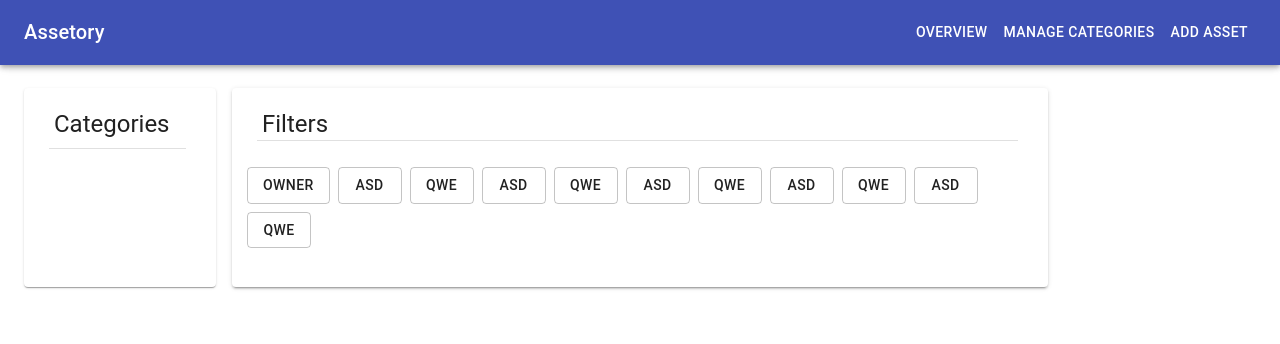
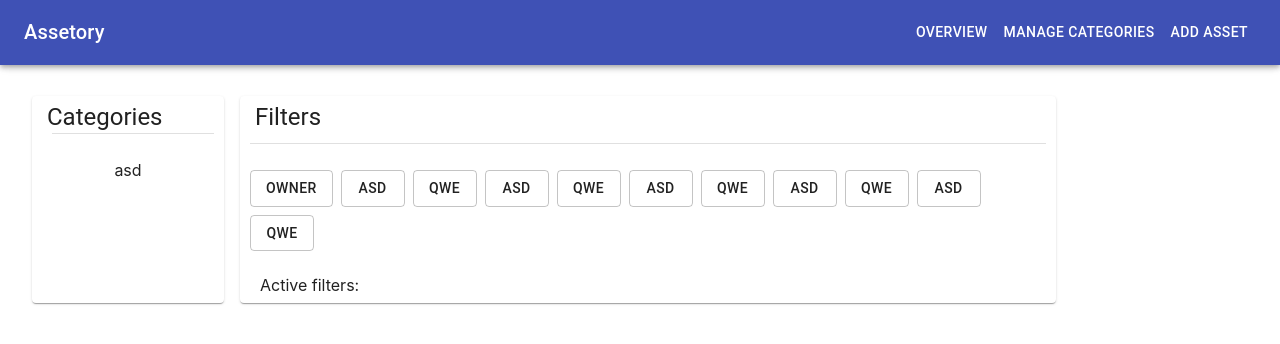
Before and after one commit to lukkulig/Assetory-React, a React (Create React App) app: page /overview in a window 1280 px wide. Shown: the top 344 px of the page. Built offline with nearby package versions, Linux system fonts and the light colour scheme; no server answers.

Commit message:
Changed filters structure

```diff
--- a/src/Components/ActiveFilters.js
+++ b/src/Components/ActiveFilters.js
@@ -1,21 +1,44 @@
 import React from "react";
 import * as PropTypes from "prop-types";
 import {withStyles} from "@material-ui/core";
+import Grid from "@material-ui/core/Grid";
+import Button from "@material-ui/core/Button";
 
 const styles = ({
     root: {
         flexGrow: 1,
         width: '100%',
     },
+    grid:{
+        float: "left",
+        marginLeft: 10,
+        marginRight: 10,
+    },
 });
 
 class ActiveFilters extends React.Component {
     render() {
-        const {classes} = this.props;
+        const {classes, filters} = this.props;
+
+        const filtersList = [];
+
+        console.log("asd: "+filters);
+        filters.forEach((val, i) => {
+            filtersList.push(
+                <Button className={classes.filterButton}
+                        variant="outlined"
+                        filters={filters}
+                        onClick={this.handleClickOpen}
+                        key={i}>
+                    {val+":"+i}
+                </Button>);
+        });
+
         return (
             <div className={classes.root}>
-                <div className={classes.content}>
-                </div>
+                <Grid className={classes.grid} container item xs={12} justify="flex-start">
+                    Active filters: {filtersList}
+                </Grid>
             </div>
         );
     }
@@ -23,6 +46,7 @@ class ActiveFilters extends React.Component {
 
 ActiveFilters.propTypes = {
     classes: PropTypes.object.isRequired,
+    filters: PropTypes.array.isRequired,
 };
 
 export default withStyles(styles)(ActiveFilters)
--- a/src/Components/CategoriesTree.js
+++ b/src/Components/CategoriesTree.js
@@ -7,9 +7,8 @@ import Divider from "@material-ui/core/Divider";
 
 const styles = ({
     root: {
+        width: "100%",
         float: "left",
-        padding: 15,
-        paddingRight: 30,
     },
     title: {
         float: "left",
@@ -24,7 +23,13 @@ const styles = ({
         marginLeft: 10,
         marginBottom: 10,
     },
-
+    grid:{
+        float: "left",
+    },
+    gridItem:{
+        marginLeft: 10,
+        marginRight: 10,
+    }
 });
 
 class CategoriesTree extends React.Component {
@@ -33,17 +38,17 @@ class CategoriesTree extends React.Component {
         return (
             <div className={classes.root}>
                 <div className={classes.header}>
-                    <Typography variant="h5" component="h2" className={classes.title}>
+                    <Typography className={classes.title} variant="h5" component="h2" >
                         Categories
                     </Typography>
                 </div>
-                <Grid container spacing={2}>
-                    <Grid item xs={12}>
+                <Grid className={classes.grid} container spacing={2} justify="flex-start" alignItems="flex-start">
+                    <Grid className={classes.gridItem} item xs={12}>
                         <Divider className={classes.divider}/>
                     </Grid>
-                    <Grid item xs={12}>
+                    <Grid className={classes.gridItem} item xs={12}>
                         <div>
-
+                            asd
                         </div>
                     </Grid>
                 </Grid>
@@ -55,6 +60,8 @@ class CategoriesTree extends React.Component {
 
 CategoriesTree.propTypes = {
     classes: PropTypes.object.isRequired,
+    categories: PropTypes.array.isRequired,
+    selectedCategoryId: PropTypes.string.isRequired,
 };
 
 export default withStyles(styles)(CategoriesTree)
--- a/src/Components/Filters.js
+++ b/src/Components/Filters.js
@@ -9,9 +9,8 @@ import SetFilterDialog from "./SetFilterDialog";
 
 const styles = ({
     root: {
+        width: "100%",
         float: "left",
-        padding: 15,
-        paddingRight: 30,
     },
     title: {
         float: "left",
@@ -23,11 +22,15 @@ const styles = ({
         width: "100%",
     },
     divider: {
-        marginLeft: 10,
+        marginTop: 10,
         marginBottom: 10,
     },
     grid:{
         float: "left",
+    },
+    gridItem:{
+        marginLeft: 10,
+        marginRight: 10,
     },
     activeFilters: {},
 });
@@ -44,12 +47,23 @@ class Filters extends React.Component {
         this.setState({filters: this.props.filters})
     }
 
+    componentDidUpdate(prevProps, prevState, snapshot){
+        console.log(true);
+    }
+
     handleFiltersChange = () => {
-        console.log("Filters:");
-        this.state.filters.map((value)=>
-            console.log(value.attribute+": "+value.values));
-        this.props.parentUpdateCallback(this.state.filters);
+       //this.setState({filters: this.state.filters});
+        console.log("Filters filters:");
+        console.log(this.state.filters);
+        console.log(this.hasFilters());
+        this.forceUpdate();
+        this.props.overviewCallback();
+
     };
+
+    // hasFilters(){
+    //     return this.state.filters.length || null
+    // }
 
     // handleFiltersDeleteChange = (filters) => {
     //     let array = [...this.state.filters];
@@ -63,15 +77,14 @@ class Filters extends React.Component {
 
     render() {
         const {classes, category, filters} = this.props;
-        const buttonListElements = [];
+        const setFiltersList = [];
 
-        // eslint-disable-next-line array-callback-return
-        category.attributes.map((val, i) => {
-            buttonListElements.push(
+        category.attributes.forEach((val, i) => {
+            setFiltersList.push(
                 <SetFilterDialog
                     attribute={val}
                     filters={filters}
-                    parentUpdateCallback={this.handleFiltersChange}
+                    filtersCallback={this.handleFiltersChange}
                     key={i}
                 />);
         });
@@ -79,23 +92,26 @@ class Filters extends React.Component {
         return (
             <div className={classes.root}>
                 <div className={classes.header}>
-                    <Typography variant="h5" component="h2" className={classes.title}>
+                    <Typography className={classes.title} variant="h5" component="h2">
                         Filters
                     </Typography>
                 </div>
                 <Grid className={classes.grid} container spacing={2} justify="flex-start" alignItems="flex-start">
-                    <Grid item xs={12}>
+                    <Grid className={classes.gridItem} item xs={12}>
                         <Divider className={classes.divider}/>
                     </Grid>
-                    <Grid container item xs={12} justify="flex-start">
-                        {buttonListElements}
+                    <Grid className={classes.gridItem} container item xs={12} justify="flex-start">
+                        {setFiltersList}
                     </Grid>
-                    <Grid item xs={12}>
+                    {//this.hasFilters() &&
+                    <Grid className={classes.gridItem} item xs={12}>
+                        {console.log("elo")}
                         <ActiveFilters
-                            filters={this.state.filters}
+                            filters={filters}
                             //parentUpdateCallback={this.handleFiltersDeleteChange}
                         />
                     </Grid>
+                    }
                 </Grid>
 
             </div>
@@ -107,7 +123,7 @@ Filters.propTypes = {
     classes: PropTypes.object.isRequired,
     category: PropTypes.object.isRequired,
     filters: PropTypes.array.isRequired,
-    parentUpdateCallback: PropTypes.func,
+    overviewCallback: PropTypes.func,
 };
 
 export default withStyles(styles)(Filters)
--- a/src/Components/Overview.js
+++ b/src/Components/Overview.js
@@ -29,7 +29,7 @@ class Overview extends React.Component {
     }
 
     componentDidMount() {
-        this.fetchAndSetGreetings();
+        //this.fetchAndSetGreetings();
     }
 
     componentDidUpdate(prevProps, prevState, snapshot) {
@@ -40,9 +40,8 @@ class Overview extends React.Component {
     }
 
     handleFiltersChange = () => {
-        console.log("Filters:");
-        this.state.filters.map((value)=>
-            console.log(value.attribute+": "+value.values));
+        console.log("Filters overview:");
+        console.log(this.state.filters);
     };
 
     render() {
@@ -54,20 +53,18 @@ class Overview extends React.Component {
                         <Grid item xs={2}>
                             <Paper className={classes.categoriesTreeSection}>
                                 <CategoriesTree
-                                    categories={this.state.categories.map(c => ({
-                                        ...c
-                                    }))}
+                                    categories={this.state.categories}
                                     //categoryChangeCallback={this.handleCategoryChange}
                                     selectedCategoryId={this.state.categoryId}
                                 />
                             </Paper>
                         </Grid>
                         <Grid item xs={8}>
-                            <Paper className={classes.filtersSection} elevation={2}>
+                            <Paper className={classes.filtersSection}>
                                 <Filters
                                     category={this.getActiveCategory()}
                                     filters={this.state.filters}
-                                    parentUpdateCallback={this.handleFiltersChange}
+                                    overviewCallback={this.handleFiltersChange}
                                 />
                             </Paper>
                         </Grid>
--- a/src/Components/Overview.styles.js
+++ b/src/Components/Overview.styles.js
@@ -8,19 +8,17 @@ const styles = theme => ({
         textAlign: 'center',
         padding: theme.spacing(3),
     },
-    sectionTitle: {
-        float: "left",
-        paddingRight: 25,
-    },
     categoriesTreeSection: {
         float: 'left',
         height: "100%",
         width: "100%",
+        margin: theme.spacing(1)
     },
     filtersSection: {
         float: 'center',
         height: "100%",
         width: "100%",
+        margin: theme.spacing(1)
     },
 });
 
--- a/src/Components/SetFilterDialog.js
+++ b/src/Components/SetFilterDialog.js
@@ -44,12 +44,16 @@ class SetFilterDialog extends React.Component {
     };
 
     setFilters = () => {
-        this.setState({filters: this.state.filters.push({"attribute": this.props.attribute, "values": this.state.value})});
+        this.handleClose();
+        let temp = this.state.filters;
+
+        if(temp[this.props.attribute] === undefined)
+            temp[this.props.attribute] = [];
+        temp[this.props.attribute].push(this.state.value);
+        this.setState({filters: temp});
         console.log("Filters dialog:");
-        this.state.filters.map((value)=>
-            console.log(value.attribute+": "+value.value));
-        this.props.parentUpdateCallback(this.state.filters);
-        this.handleClose();
+        console.log(this.state.filters);
+        this.props.filtersCallback();
     };
 
     handleChange = name => event => {
@@ -106,7 +110,7 @@ SetFilterDialog.propTypes = {
     classes: PropTypes.object.isRequired,
     attribute: PropTypes.string.isRequired,
     filters: PropTypes.array.isRequired,
-    parentUpdateCallback: PropTypes.func
+    filtersCallback: PropTypes.func
 };
 
 export default withStyles(styles)(SetFilterDialog);
```
